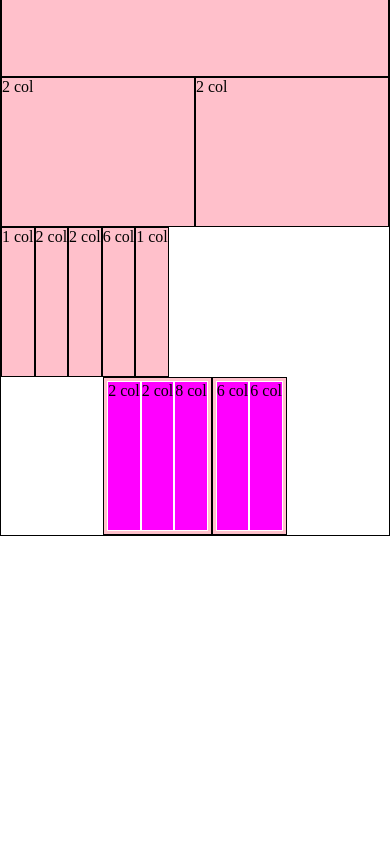
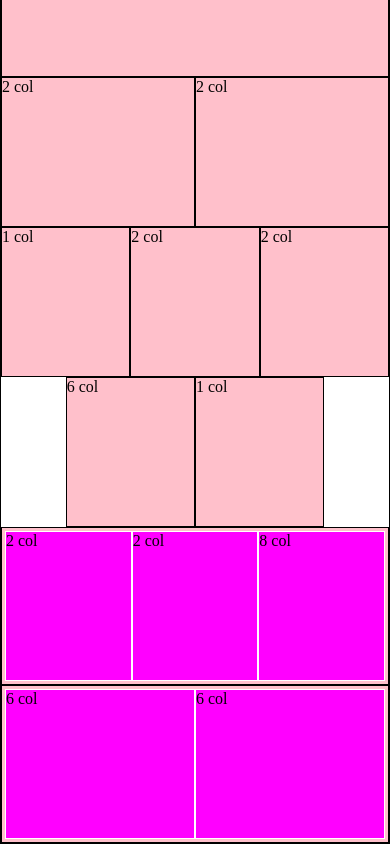
Before and after one commit to FedericaDiChio/html-css-12bool, a plain HTML site: page index.html in a window 390 px wide. Shown: the part 2024-2868 px from the top of the page. Before the commit the page ends 2560 px from the top, so only its background shows below. Drawn offline with Linux system fonts and the light colour scheme.

Commit message:
modifiche xs

```diff
--- a/index.html
+++ b/index.html
@@ -32,25 +32,25 @@
             <div class="col-6 col-lg-2 col-sm-2">2 col</div>
             <div class="col-6 col-lg-2 col-sm-2">2 col</div>
         </div>
-        <div class="row">
-            <div class="col-lg-1 col-sm-4">1 col</div>
-            <div class="col-lg-2 col-sm-4">2 col</div>
-            <div class="col-lg-2 col-sm-4">2 col</div>
-            <div class="col-lg-6 col-sm-6">6 col</div>
-            <div class="col-lg-1 col-sm-6">1 col</div>
+        <div class="row center">
+            <div class="col-4 col-lg-1 col-sm-4">1 col</div>
+            <div class="col-4 col-lg-2 col-sm-4">2 col</div>
+            <div class="col-4 col-lg-2 col-sm-4">2 col</div>
+            <div class="col-4 col-lg-6 col-sm-6">6 col</div>
+            <div class="col-4 col-lg-1 col-sm-6">1 col</div>
         </div>
         <div class="row center">
-            <div class="col-lg-6 col-sm-8">
+            <div class="col-12 col-lg-6 col-sm-8">
                 <div class="row row-inside">
-                    <div class="col-lg-2 col-sm-2">2 col</div>
-                    <div class="col-lg-2 col-sm-2">2 col</div>
-                    <div class="col-lg-8 col-sm-8">8 col</div>
+                    <div class="col-4 col-lg-2 col-sm-2">2 col</div>
+                    <div class="col-4 col-lg-2 col-sm-2">2 col</div>
+                    <div class="col-4 col-lg-8 col-sm-8">8 col</div>
                 </div>
             </div>
-            <div class="col-lg-6 col-sm-6">
+            <div class="col-12 col-lg-6 col-sm-6">
                 <div class="row row-inside">
-                    <div class="col-lg-6 col-sm-6">6 col</div>
-                    <div class="col-lg-6 col-sm-6">6 col</div>
+                    <div class="col-6 col-lg-6 col-sm-6">6 col</div>
+                    <div class="col-6 col-lg-6 col-sm-6">6 col</div>
                 </div>
             </div>
         </div>
```
